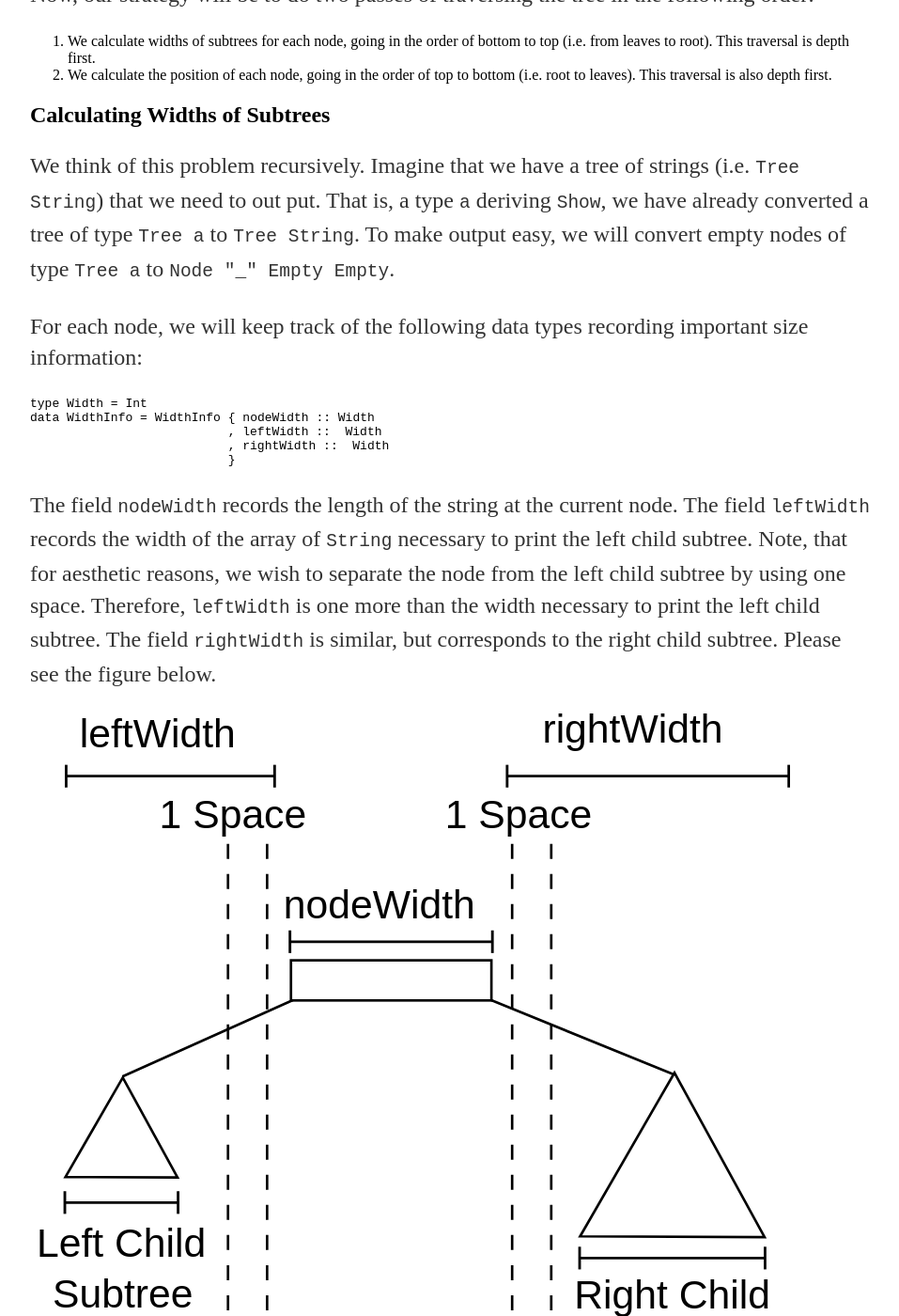
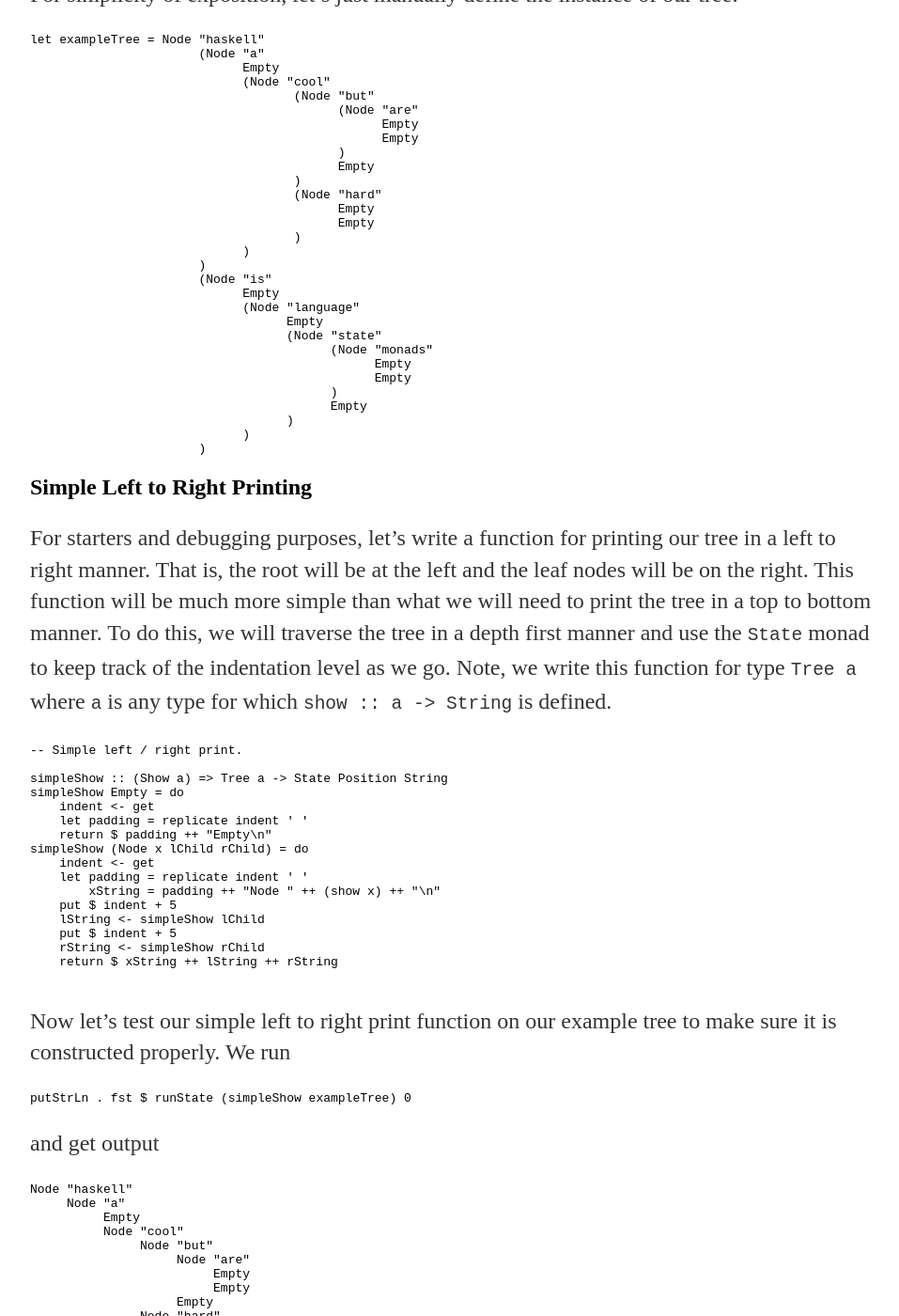
Before and after one commit to MatthewMcGonagle/MatthewMcGonagle.github.io, a Jekyll site: the page built from _posts/2018-10-10-PrintingABinaryTreeInHaskell.md, in a window 1280 px wide and 1400 px high, scrolled down 855 px. Shown: the whole window at 94% size, without its empty margins (160-1117 px from the left). Built offline with Jekyll 4.4.1, drawn with Linux system fonts in a browser that asks for light colours; some of the changed text lies outside the part shown.

Commit message:
Added simple left to right printing explanation. This simpler printing is mainly for debugging purposes.

````diff
--- a/_posts/2018-10-10-PrintingABinaryTreeInHaskell.md
+++ b/_posts/2018-10-10-PrintingABinaryTreeInHaskell.md
@@ -8,7 +8,7 @@ We will be discussing how to use the State monad to help print a binary search t
 That is, we will be printing the root at the top of the tree and the tree grows downward. The following is an example output
 for the binary search tree for the sentence "haskell is a cool language but state monads are hard" (inserted in the order of the sentence):
 
-``` haskell
+```
                                 haskell
   a                                       is
 _                 cool                  _      language
@@ -27,6 +27,97 @@ data Tree a = Node a (Tree a) (Tree a) | Empty
 ```
 
 This data type defines either a node containing a value of type `a` and two children also of type `Tree a`, or it defines an empty node.
+
+For simplicity of exposition, let's just manually define the instance of our tree:
+
+``` haskell
+let exampleTree = Node "haskell"
+                       (Node "a"
+                             Empty
+                             (Node "cool"
+                                    (Node "but"
+                                          (Node "are"
+                                                Empty
+                                                Empty
+                                          )
+                                          Empty
+                                    )
+                                    (Node "hard"
+                                          Empty
+                                          Empty
+                                    )
+                             )
+                       )
+                       (Node "is"
+                             Empty
+                             (Node "language"
+                                   Empty
+                                   (Node "state"
+                                         (Node "monads"
+                                               Empty
+                                               Empty
+                                         )
+                                         Empty
+                                   )
+                             )
+                       )
+```
+
+## Simple Left to Right Printing
+
+For starters and debugging purposes, let's write a function for printing our
+tree in a left to right manner. That is, the root will be at the left and the leaf nodes will be on the right. This function will be much more simple than what we will need to print the tree in a top to bottom manner.
+To do this, we will traverse the tree in a depth first manner and use the `State` monad to keep track of the indentation level as we go. Note, we write this function for type `Tree a` where `a` is any type for which `show :: a -> String` is defined.
+
+``` haskell
+-- Simple left / right print.
+
+simpleShow :: (Show a) => Tree a -> State Position String
+simpleShow Empty = do
+    indent <- get
+    let padding = replicate indent ' '
+    return $ padding ++ "Empty\n"
+simpleShow (Node x lChild rChild) = do
+    indent <- get
+    let padding = replicate indent ' '
+        xString = padding ++ "Node " ++ (show x) ++ "\n"
+    put $ indent + 5
+    lString <- simpleShow lChild
+    put $ indent + 5
+    rString <- simpleShow rChild
+    return $ xString ++ lString ++ rString
+
+```
+Now let's test our simple left to right print function on our example tree to make sure it is constructed properly. We run
+``` haskell
+putStrLn . fst $ runState (simpleShow exampleTree) 0
+```
+and get output
+```
+Node "haskell"
+     Node "a"
+          Empty
+          Node "cool"
+               Node "but"
+                    Node "are"
+                         Empty
+                         Empty
+                    Empty
+               Node "hard"
+                    Empty
+                    Empty
+     Node "is"
+          Empty
+          Node "language"
+               Empty
+               Node "state"
+                    Node "monads"
+                         Empty
+                         Empty
+                    Empty
+```
+
+## Strategy for Top to Bottom Printing
 
 Now, our strategy will be to do two passes of traversing the tree in the following order:
 
````
